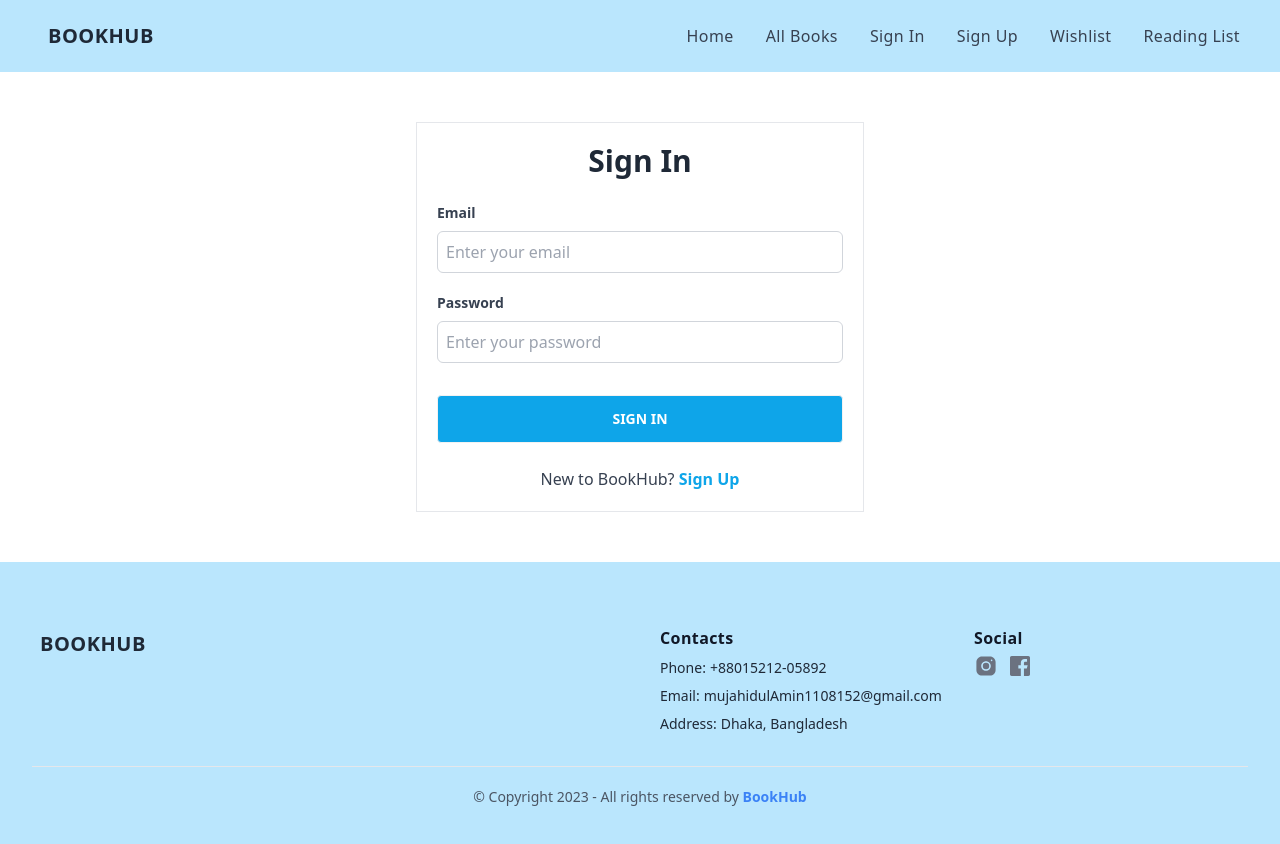
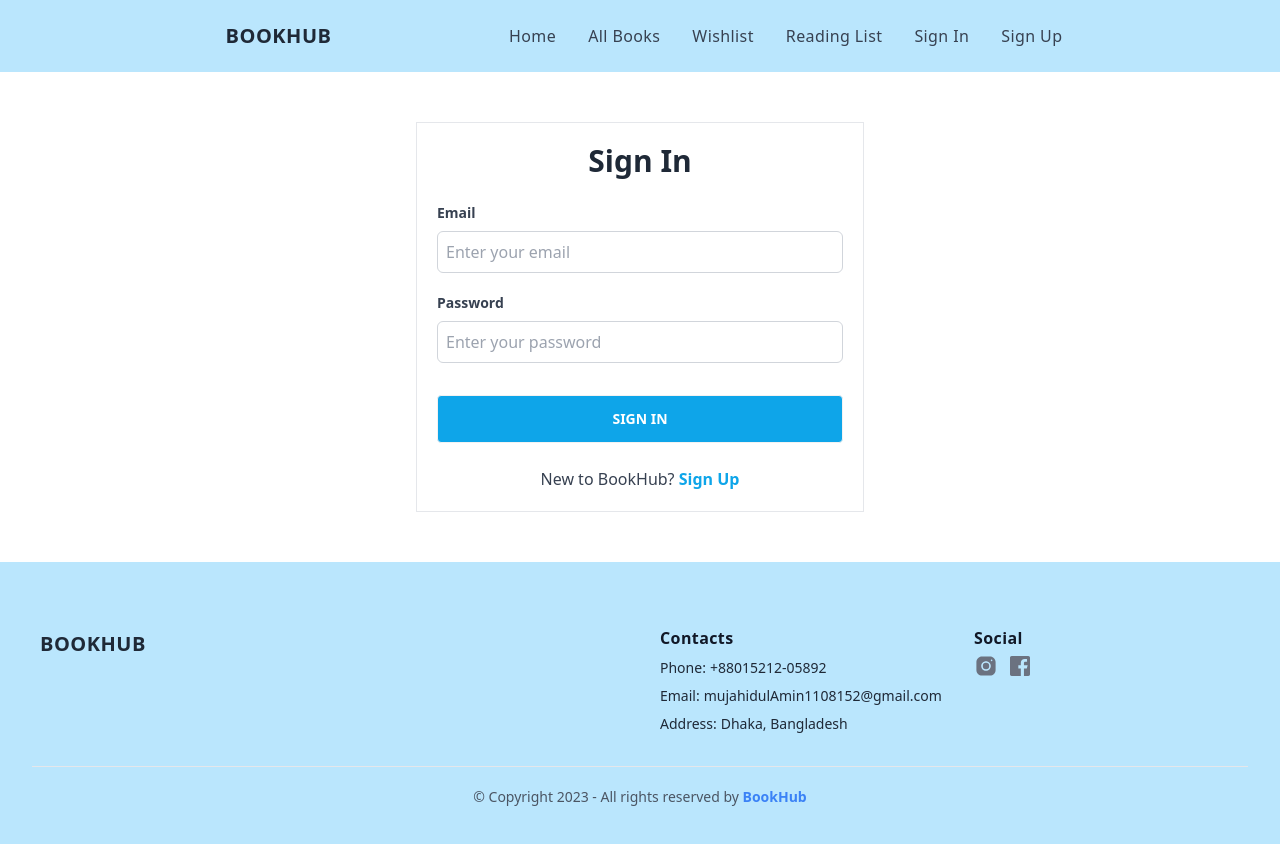
Before and after one commit to mujahidulamin/book-catalog-application-frontend, a React (Vite) app: page /signIn in a window 1280 px wide. Shown: the top 844 px of the page. Built offline with nearby package versions, Linux system fonts and the light colour scheme.

Commit message:
readme file added

```diff
--- a/index.html
+++ b/index.html
@@ -2,7 +2,7 @@
 <html lang="en">
   <head>
     <meta charset="UTF-8" />
-    <link rel="icon" type="image/svg+xml" href="/vite.svg" />
+    <link rel="icon" type="image/svg+xml" href="https://encrypted-tbn0.gstatic.com/images?q=tbn:ANd9GcSNPHkAGgSWH1e5pGyV3GYbNKfhYihWZFlhdOph8Zb1lw&s" />
     <meta name="viewport" content="width=device-width, initial-scale=1.0" />
     <title>Vite + React + TS</title>
   </head>
--- a/src/components/Navbar.tsx
+++ b/src/components/Navbar.tsx
@@ -21,7 +21,7 @@ const Navbar = () => {
   return (
     <nav>
       <div className="bg-sky-200 px-4 py-3 mx-auto sm:max-w-xl md:max-w-full md:px-24 lg:px-10 sticky top-0 z-50 header">
-        <div className="relative flex items-center justify-between">
+        <div className="relative flex items-center justify-evenly">
           <Link
             to="/"
             aria-label="Enviable Learning"
@@ -52,6 +52,27 @@ const Navbar = () => {
                 className="font-medium tracking-wide text-gray-700 transition-colors duration-200 hover:text-deep-purple-accent-400"
               >
                 All Books
+              </NavLink>
+            </li>
+
+            <li>
+              <NavLink
+                to="/wishlist"
+                aria-label="Sign Up"
+                title="Sign Up"
+                className="font-medium tracking-wide text-gray-700 transition-colors duration-200 hover:text-deep-purple-accent-400"
+              >
+                Wishlist
+              </NavLink>
+            </li>
+            <li>
+              <NavLink
+                to="/readingList"
+                aria-label="readingList"
+                title="readingList"
+                className="font-medium tracking-wide text-gray-700 transition-colors duration-200 hover:text-deep-purple-accent-400"
+              >
+                Reading List
               </NavLink>
             </li>
 
@@ -116,26 +137,6 @@ const Navbar = () => {
                     className="font-medium tracking-wide text-gray-700 transition-colors duration-200 hover:text-deep-purple-accent-400"
                   >
                     Sign Up
-                  </NavLink>
-                </li>
-                <li>
-                  <NavLink
-                    to="/wishlist"
-                    aria-label="wishlist"
-                    title="wishlist"
-                    className="font-medium tracking-wide text-gray-700 transition-colors duration-200 hover:text-deep-purple-accent-400"
-                  >
-                    Wishlist
-                  </NavLink>
-                </li>
-                <li>
-                  <NavLink
-                    to="/readingList"
-                    aria-label="readingList"
-                    title="readingList"
-                    className="font-medium tracking-wide text-gray-700 transition-colors duration-200 hover:text-deep-purple-accent-400"
-                  >
-                    Reading List
                   </NavLink>
                 </li>
               </>
@@ -218,6 +219,26 @@ const Navbar = () => {
                           All Books
                         </NavLink>
                       </li>
+                      <li>
+                        <NavLink
+                          to="/wishlist"
+                          aria-label="Sign Up"
+                          title="Sign Up"
+                          className="font-medium tracking-wide text-gray-700 transition-colors duration-200 hover:text-deep-purple-accent-400"
+                        >
+                          Wishlist
+                        </NavLink>
+                      </li>
+                      <li>
+                        <NavLink
+                          to="/readingList"
+                          aria-label="readingList"
+                          title="readingList"
+                          className="font-medium tracking-wide text-gray-700 transition-colors duration-200 hover:text-deep-purple-accent-400"
+                        >
+                          Reading List
+                        </NavLink>
+                      </li>
 
                       <li>
                         {email && (
@@ -287,26 +308,6 @@ const Navbar = () => {
                               Sign Up
                             </NavLink>
                           </li>
-                          <li>
-                            <NavLink
-                              to="/wishlist"
-                              aria-label="Sign Up"
-                              title="Sign Up"
-                              className="font-medium tracking-wide text-gray-700 transition-colors duration-200 hover:text-deep-purple-accent-400"
-                            >
-                              Wishlist
-                            </NavLink>
-                          </li>
-                          <li>
-                            <NavLink
-                              to="/readingList"
-                              aria-label="readingList"
-                              title="readingList"
-                              className="font-medium tracking-wide text-gray-700 transition-colors duration-200 hover:text-deep-purple-accent-400"
-                            >
-                              Reading List
-                            </NavLink>
-                          </li>
                         </>
                       )}
                     </ul>
--- a/src/pages/AllBooks.tsx
+++ b/src/pages/AllBooks.tsx
@@ -4,7 +4,6 @@
 
 import { Helmet } from "react-helmet";
 import Card from "../components/Card";
-import { Link } from "react-router-dom";
 import { useGetAllBooksQuery } from "../redux/features/books/booksApi";
 import { useState } from "react";
 
@@ -134,9 +133,10 @@ const AllBooks = () => {
               <div className="grid gap-12 row-gap-5 mb-12 lg:grid-cols-3 md:grid-cols-2 lg:row-gap-8 my-10">
                 {books?.books?.map((book: IBook, i: number) => {
                   return (
-                    <Link key={i} to={`/bookDetails/${book?._id}`}>
-                      <Card book={book} />
-                    </Link>
+                    <Card book={book} key={i}/>
+                    // <Link key={i} to={`/bookDetails/${book?._id}`}>
+
+                    // </Link>
                   );
                 })}
               </div>
--- a/src/redux/api/apiSlice.ts
+++ b/src/redux/api/apiSlice.ts
@@ -4,7 +4,7 @@ import Cookies from "js-cookie";
 export const api = createApi({
   reducerPath: "api",
   baseQuery: fetchBaseQuery({
-    baseUrl: "http://localhost:5000",
+    baseUrl: "https://book-catalog-server-backend.vercel.app/",
     prepareHeaders: (headers) => {
       const token = Cookies.get("token");
       if (token) {
```
Also changed, not shown: 2 other files (tests, documents, lock files or other folders).
